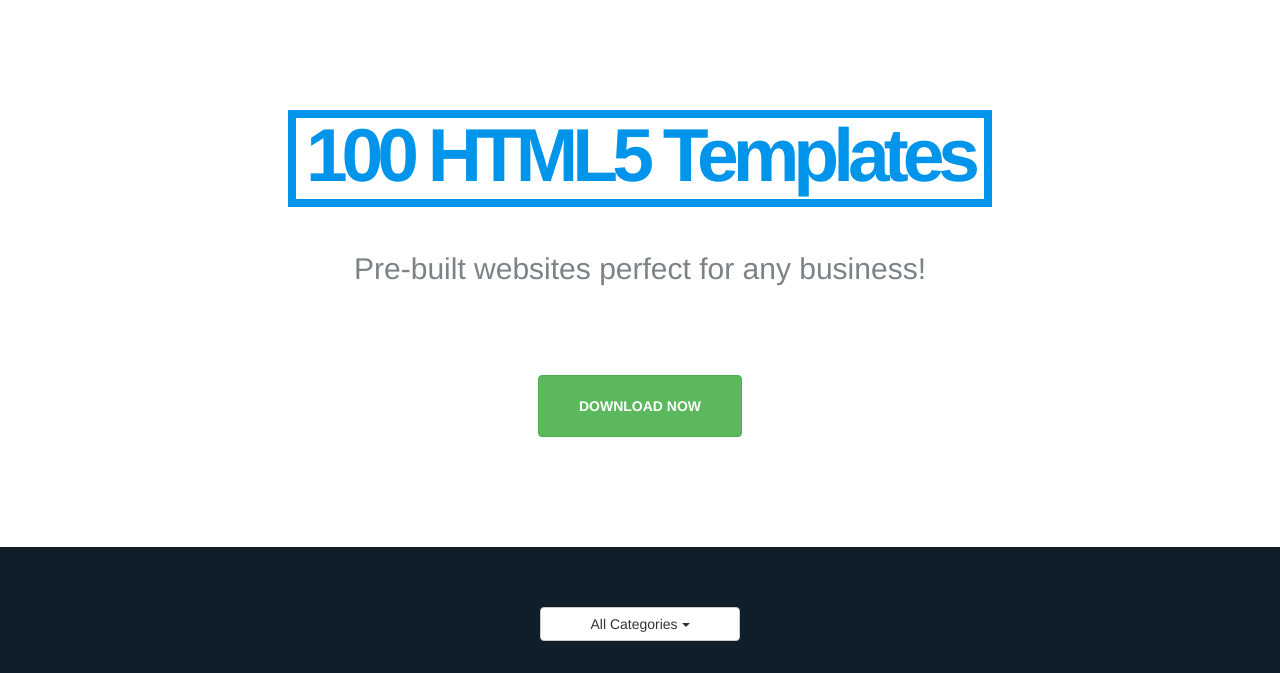
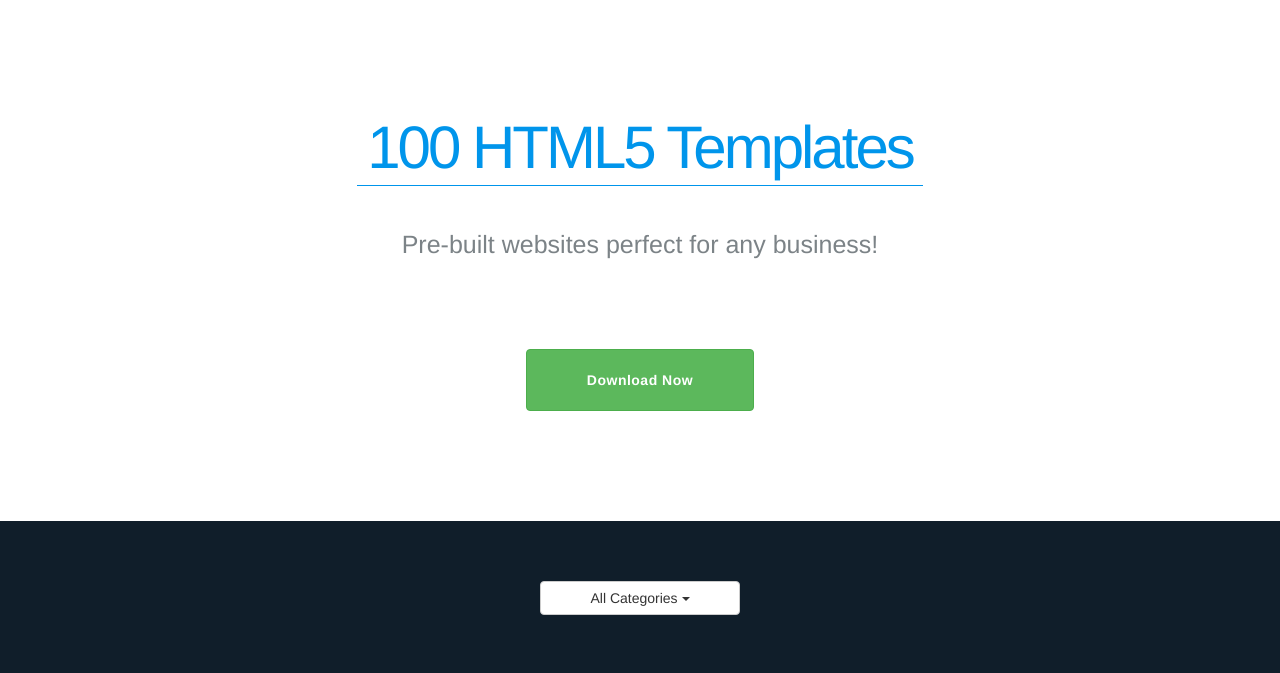
Before and after one commit to technext/100-template-bundle, a website with bundled scripts: page index.html in a window 1280 px wide. Shown: the top 673 px of the page. Built offline with nearby package versions, Linux system fonts and the light colour scheme.

Commit message:
style update

```diff
--- a/assets/css/main.css
+++ b/assets/css/main.css
@@ -182,18 +182,17 @@ a:active {
   margin-top:110px;
   margin-bottom: 110px;
   text-align: center;
-
 }
 
 .header-text {
   color: #0095eb;
-  font-size: 75px;
+  font-size: 60px;
   line-height: 75px;
   display: inline-block;
-  font-weight: 700;
-  border: 8px solid #0095eb;
-  letter-spacing: -6px;
-  padding: 0px 10px 6px;
+  font-weight: 100;
+  border-bottom: 1px solid #0095eb;
+  letter-spacing: -3px;
+  padding: 0px 10px 0px;
   margin-bottom: 25px;
 }
 
@@ -201,6 +200,7 @@ a:active {
 .header-text2 {
   color: #7c8387;
   margin-bottom: 10px;
+  font-size: 25px;
 }
 
 .hover-shadow {
@@ -272,10 +272,11 @@ a:active {
 
 
 a.btn.btn-success {
-    padding: 20px 40px;
-    text-transform: uppercase;
+    padding: 20px 60px;
+    /* text-transform: uppercase; */
     font-weight: bold;
     margin-top: 80px;
+    letter-spacing: 0.5px;
 }
 
 
```
